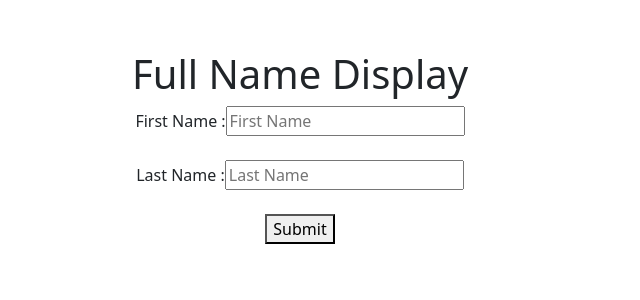
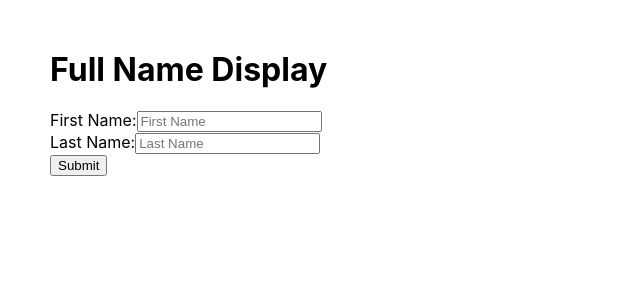
Before and after one commit to gitsubhasish/xdisplayname, a React (Create React App) app: page / in a window 1280 px wide. Shown: the top 300 px of the page, without its empty margins (0-640 px from the left). Built offline with nearby package versions, Linux system fonts and the light colour scheme.

Commit message:
full name display ui fix 3

```diff
--- a/src/FormComponent.jsx
+++ b/src/FormComponent.jsx
@@ -11,11 +11,10 @@ const FormComponent = () => {
   };
 
   return (
-    <div>
     <div style={{ width: 500, margin: 50 }}>
+      <form onSubmit={handleSubmit} style={{ textAlign: "left" }}>
         <h1>Full Name Display</h1>
-        <form onSubmit={handleSubmit}>
-          First Name :
+        First Name:
         <input
           type="text"
           onChange={(e) => setFirstName(e.target.value)}
@@ -23,8 +22,7 @@ const FormComponent = () => {
           required
         />
         <br clear="all" />
-          <br clear="all" />
-          Last Name :
+        Last Name:
         <input
           type="text"
           onChange={(e) => setLastName(e.target.value)}
@@ -32,13 +30,12 @@ const FormComponent = () => {
           required
         />
         <br clear="all" />
+        <button type="submit">Submit</button>
+      </form>
       <br clear="all" />
-          <button type="submit">Submit</button>
-          <br clear="all" />
-          <br clear="all" />
+      <span style={{ marginLeft: 0 }}>
         {fullName && `Full Name: ${fullName}`}
-        </form>
-      </div>
+      </span>
     </div>
   );
 };
--- a/src/index.js
+++ b/src/index.js
@@ -3,7 +3,6 @@ import ReactDOM from "react-dom/client";
 import "./index.css";
 import App from "./App";
 import reportWebVitals from "./reportWebVitals";
-import "bootstrap/dist/css/bootstrap.css";
 
 const root = ReactDOM.createRoot(document.getElementById("root"));
 root.render(
```
Lines whose indentation alone changed are shown as unchanged.
